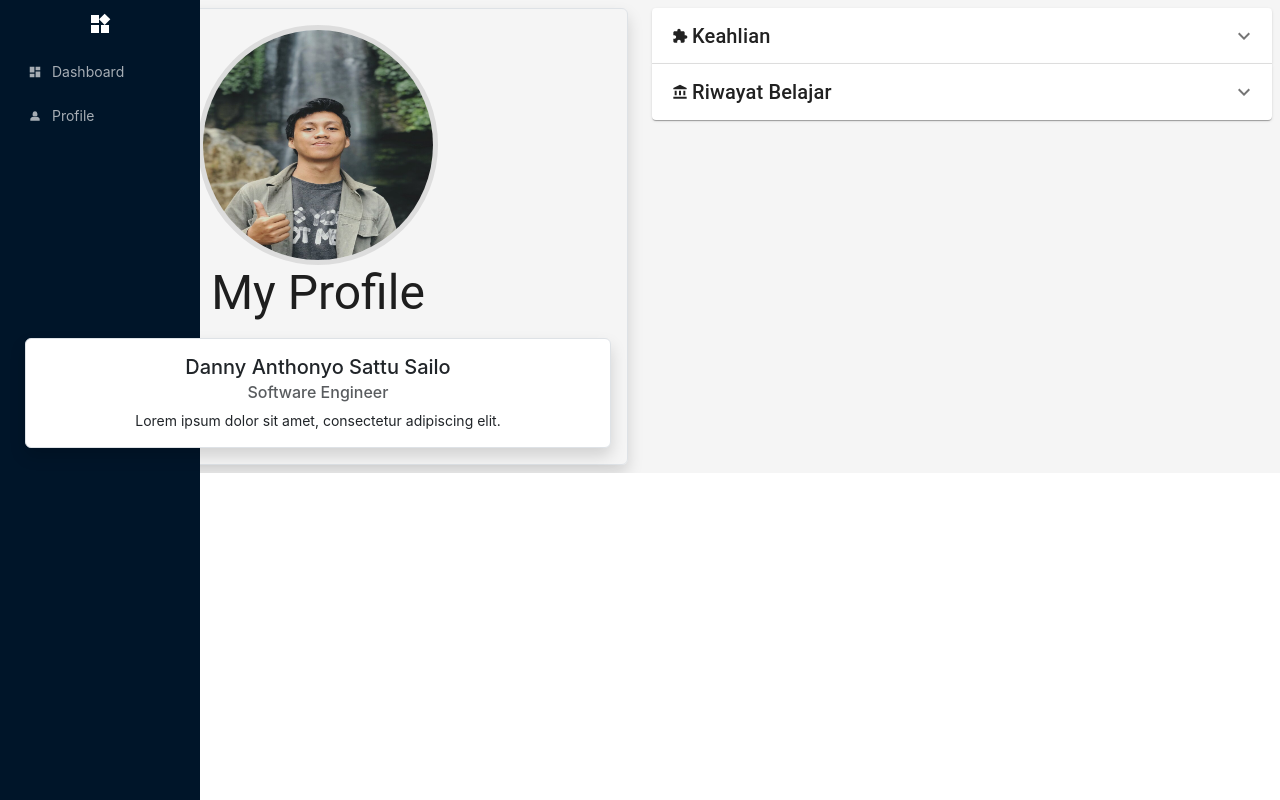
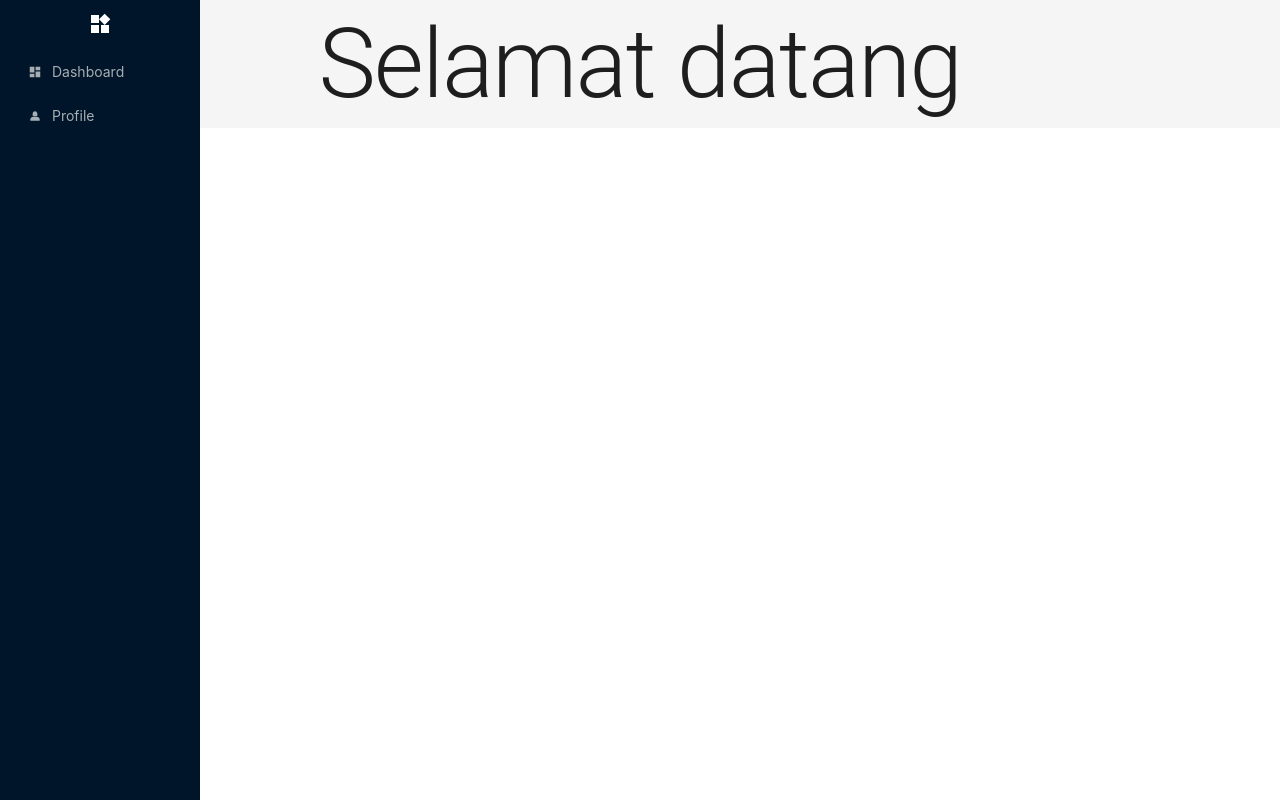
Before and after one commit to DannyASS/Portofolio, a React (Vite) app: page / in a window 1280 px wide. Built offline with nearby package versions, Linux system fonts and the light colour scheme.

Commit message:
Feat : Add Dashboard

```diff
--- a/src/App.css
+++ b/src/App.css
@@ -19,3 +19,7 @@
   color: white;
   text-align: center;
 }
+
+.linkMenu {
+  text-decoration: none;
+}
--- a/src/components/shared/navbar.jsx
+++ b/src/components/shared/navbar.jsx
@@ -2,6 +2,7 @@ import { Layout, Menu } from "antd"
 import { Container } from "react-bootstrap"
 import { convertObjectToArray } from "../../utils/router/objectRouter"
 import { Navigation, Widgets } from "@mui/icons-material";
+import { Link } from "react-router-dom";
 
 const Sidebar = () => {
     const dataMenu = convertObjectToArray();
@@ -15,7 +16,9 @@ const Sidebar = () => {
             <Menu theme="dark" mode="inline">
                 {dataMenu.map((item)=> {
                     return(
-                        <Menu.Item key={item.title} icon={item.icon}>{item.title}</Menu.Item>
+                        <Menu.Item key={item.title} icon={item.icon}>
+                            <Link className="linkMenu" to={item.path}>{item.title}</Link>
+                        </Menu.Item>
                     )
                 })}
             </Menu>
--- /dev/null
+++ b/src/pages/dashboard/dashboard.jsx
@@ -0,0 +1,14 @@
+import { Container, Typography } from "@mui/material"
+
+const DashboardPage = () => {
+    return(
+        <Container>
+            <Typography variant="h1">
+                Selamat datang
+            </Typography>
+        </Container>
+    )
+}
+
+
+export default DashboardPage;
--- a/src/utils/router/objectRouter.jsx
+++ b/src/utils/router/objectRouter.jsx
@@ -3,13 +3,14 @@ import ProfilePage from "../../pages/profile/profile"
 import Layout from "../../components/shared/layout"
 import LayoutPage from "../../components/shared/layout";
 import { Person2, Dashboard } from "@mui/icons-material";
+import DashboardPage from "../../pages/dashboard/dashboard";
 
 
 export const objectRouter = {
     dashboard : {
         title : "Dashboard",
         path : "/",
-        element : <ProfilePage />,
+        element : <DashboardPage />,
         navbar: true,
         icon: <Dashboard />
     },
```
Also changed, not shown: src/pages/dashboard/style.scss (added).
